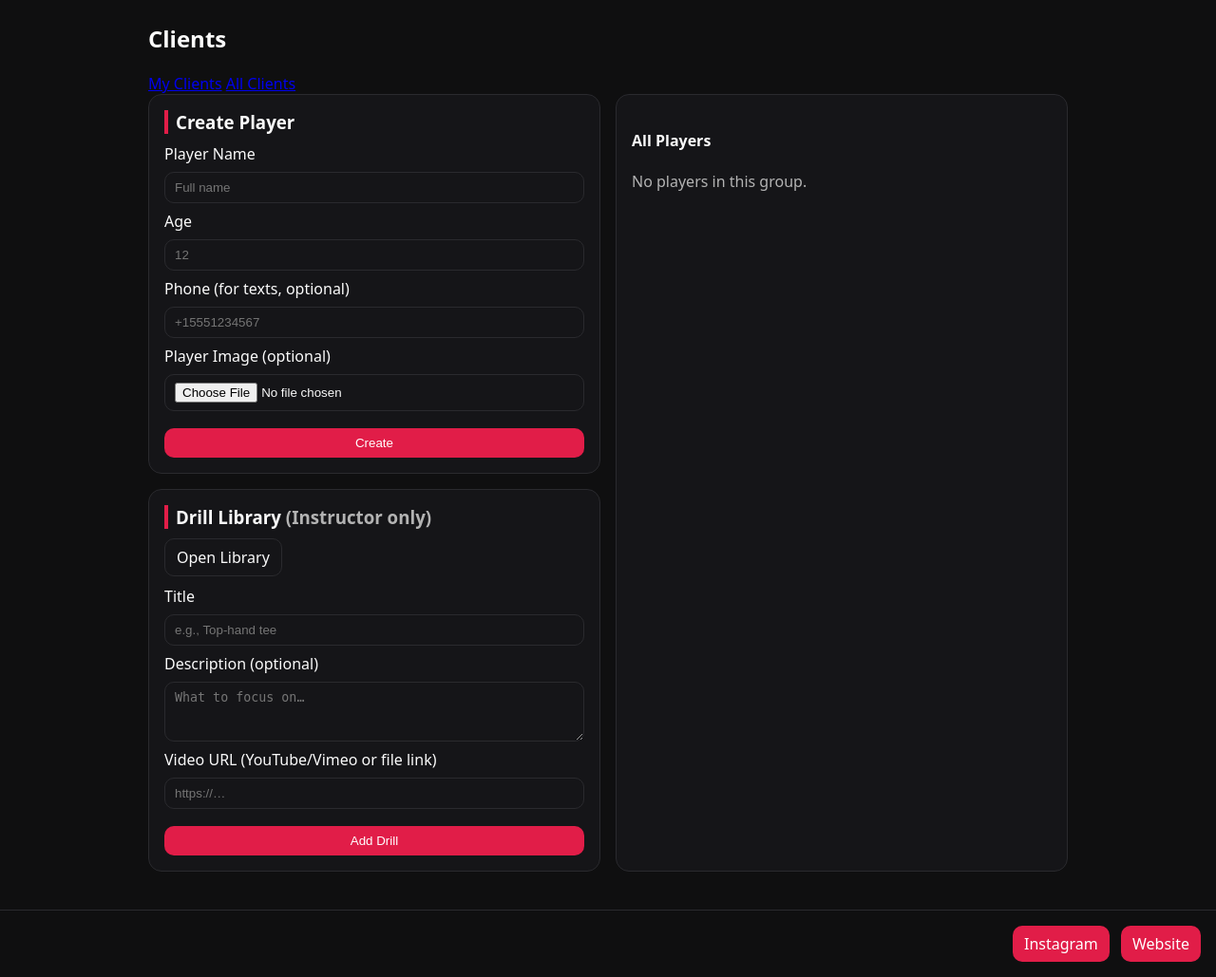
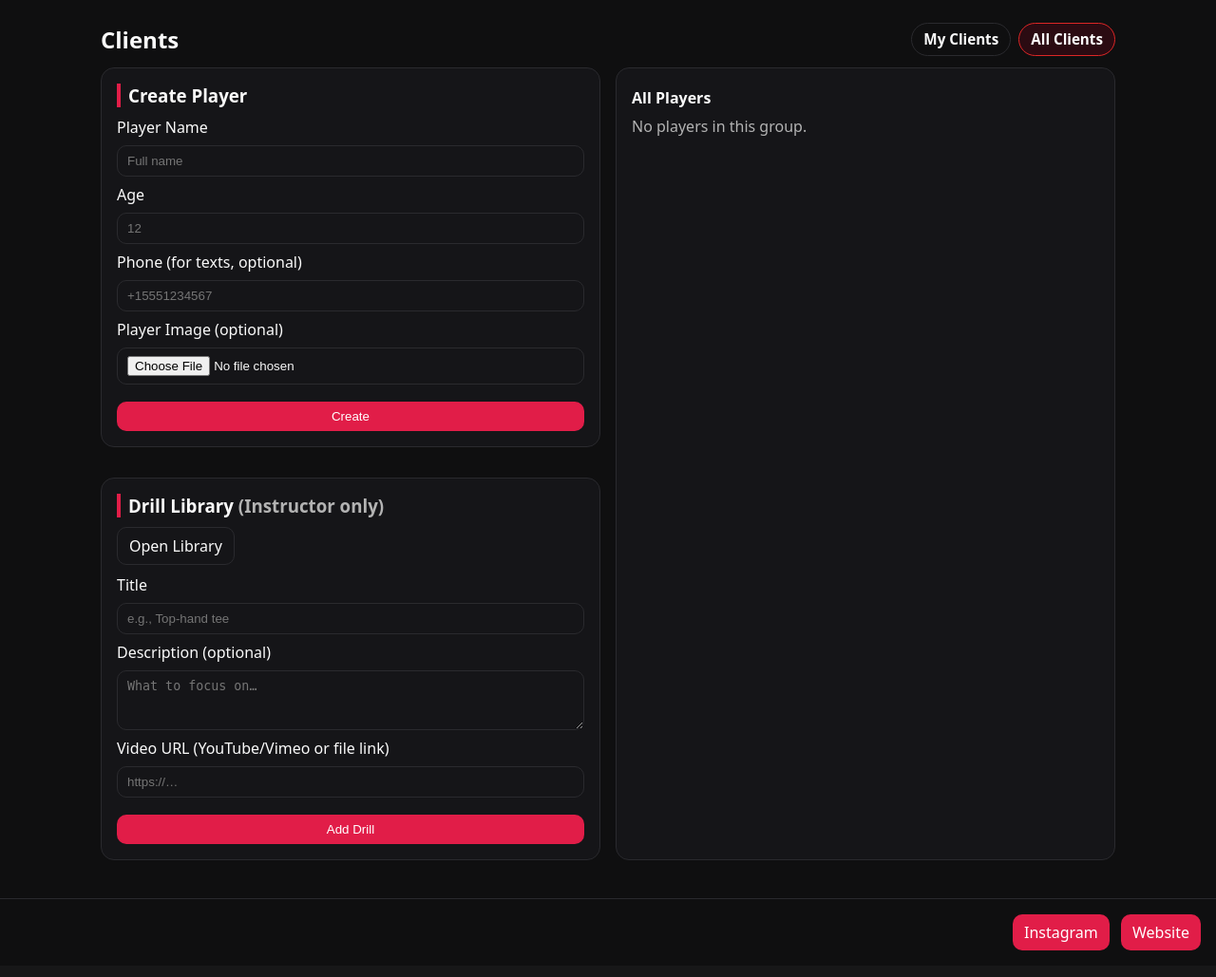
Before and after one commit to road2gameday-tech/Hit4Power-Player-Development-Tool-BEST, a FastAPI app: page /instructor in a window 1280 px wide. Shown: the part 87-1116 px from the top of the page at 95% size. After the commit the page ends 1088 px from the top, so only its background shows below. Run offline with FastAPI, Linux system fonts and the light colour scheme; the visitor is signed in with stand-in values (Sample User, id 1); data that the repository does not hold is empty.

Commit message:
Update style.css

```diff
--- a/app/static/css/style.css
+++ b/app/static/css/style.css
@@ -16,6 +16,7 @@ html[data-theme='light'] {
   --border: #e5e7eb;
 }
 
+/* Base */
 * { box-sizing: border-box; }
 body.page {
   margin: 0;
@@ -24,6 +25,7 @@ body.page {
   font-family: system-ui, -apple-system, "Segoe UI", Roboto, Inter, "Helvetica Neue", Arial, "Noto Sans", "Apple Color Emoji","Segoe UI Emoji", "Segoe UI Symbol", "Noto Color Emoji", sans-serif;
 }
 
+/* Header */
 .header {
   display: flex;
   align-items: center;
@@ -34,13 +36,16 @@ body.page {
 .logo { height: 36px; display: block; }
 .nav { display: flex; gap: 8px; align-items: center; }
 .nav-link { color: var(--text); text-decoration: none; padding: 6px 10px; border-radius: 8px; }
+
+/* Buttons */
 .btn { cursor: pointer; border-radius: 10px; padding: 8px 12px; border: none; text-decoration: none; display:inline-flex; align-items:center; justify-content:center;}
 .btn-ghost { background: transparent; border: 1px solid var(--border); color: var(--text); }
 .btn-outline-red { background: transparent; border: 1px solid var(--red); color: var(--red); }
 .btn-red { background: var(--red); color: white; }
 .btn-red:hover { background: var(--red-600); }
 
-.container { max-width: 1000px; margin: 24px auto; padding: 0 16px; }
+/* Layout */
+.container { max-width: 1100px; margin: 24px auto; padding: 0 16px; }
 .card {
   background: var(--card);
   border: 1px solid var(--border);
@@ -51,6 +56,7 @@ body.page {
 .grid.two { display: grid; grid-template-columns: 1fr; gap: 16px; }
 @media (min-width: 900px) { .grid.two { grid-template-columns: 1fr 1fr; } }
 
+/* Forms */
 .form { display: grid; gap: 8px; }
 .form input, .form textarea, .form select {
   background: transparent; color: var(--text);
@@ -66,10 +72,43 @@ body.page {
 .error { color: #ef4444; margin-top:8px; }
 .flash { background: #064e3b; border:1px solid #10b981; color:#d1fae5; padding:8px 12px; border-radius:10px; margin-bottom:16px; }
 
+/* Page header + tabs (NEW) */
+.page-header{
+  display:flex; align-items:center; justify-content:space-between;
+  margin-bottom: 12px;
+}
+.page-title{ margin:0; }
+.tabs{ display:flex; gap:.5rem; }
+.tab{
+  padding:.4rem .75rem; border-radius:999px;
+  border:1px solid var(--border);
+  text-decoration:none; color:var(--text); font-weight:600; font-size:.95rem;
+}
+.tab.active{
+  background: #2b0b12;
+  border-color: var(--red-600);
+  color:#fff;
+}
+
+/* Left column stack (NEW) */
+.vstack{ display:flex; flex-direction:column; gap:16px; }
+
+/* Lists & section titles */
+.section-title { margin:0 0 10px 0; border-left: 4px solid var(--red); padding-left: 8px; }
+.list { list-style:none; padding:0; margin:0; display:grid; gap:8px; }
+.note-text { white-space: pre-wrap; }
+.note-meta { font-size: 12px; color: var(--muted); margin-top:2px; }
 .toolbar { display:flex; align-items:center; justify-content:space-between; margin-bottom: 8px; }
 .badge { background: var(--red); color:white; border-radius: 999px; padding: 2px 8px; font-size: 12px; margin-left: 6px; }
 
-.roster { display: grid; grid-template-columns: repeat(auto-fill, minmax(220px, 1fr)); gap: 10px; }
+/* Player grid (NEW) */
+.players-grid{
+  display:grid;
+  grid-template-columns: repeat(auto-fill, minmax(220px, 1fr));
+  gap:10px;
+}
+
+/* Player cards */
 .player-card {
   display:flex; align-items:center; gap:10px;
   text-decoration: none; color: var(--text);
@@ -77,25 +116,34 @@ body.page {
   padding:10px; border-radius:12px; position:relative;
 }
 .player-card:hover { border-color: var(--red); }
-.player-meta .name { font-weight: 600; }
+
+.player-link{ display:flex; align-items:center; gap:10px; text-decoration:none; color:inherit; flex:1; }
+.player-meta { min-width:0; }
+.player-meta .name, .player-name { font-weight: 600; white-space:nowrap; overflow:hidden; text-overflow:ellipsis; }
+
+/* Avatars */
 .avatar { width: 64px; height: 64px; border-radius: 12px; overflow: hidden; background:#111; display:flex; align-items:center; justify-content:center; border:1px solid var(--border); }
 .avatar img { width:100%; height:100%; object-fit: cover; }
 .avatar-placeholder { color: var(--muted); font-weight:700; font-size: 22px; }
 .avatar.sm { width:44px; height:44px; border-radius: 10px;}
+
+/* Star / favorites */
 .star { position: absolute; right: 10px; top: 10px; background: transparent; border: none; cursor: pointer; }
 .star-shape { font-size: 22px; color: white; opacity: 0.5; transition: transform .1s, color .2s, opacity .2s; }
 .star-shape.on { color: var(--red); opacity: 1; transform: scale(1.05); }
 
+/* Player header row (detail page) */
 .player-header { display:flex; align-items:center; justify-content:space-between; }
 .player-id { display:flex; align-items:center; gap:12px; }
 .player-name { margin: 0; }
 
-.section-title { margin:0 0 10px 0; border-left: 4px solid var(--red); padding-left: 8px; }
-.list { list-style:none; padding:0; margin:0; display:grid; gap:8px; }
-.note-text { white-space: pre-wrap; }
-.note-meta { font-size: 12px; color: var(--muted); margin-top:2px; }
-
+/* Misc */
 .footer { padding: 16px; border-top: 1px solid var(--border); display:flex; align-items:center; justify-content:space-between; }
 .footer .btn { margin-left: 8px; }
 .a-red { color: var(--red); text-decoration: none; }
 .a-red:hover { text-decoration: underline; }
+
+/* Optional small helpers used in templates */
+.list-header{ margin:.25rem 0 .5rem; }
+.list-title{ margin:0; font-size:1rem; }
+.row.gap{ display:flex; gap:.5rem; align-items:center; }
```
